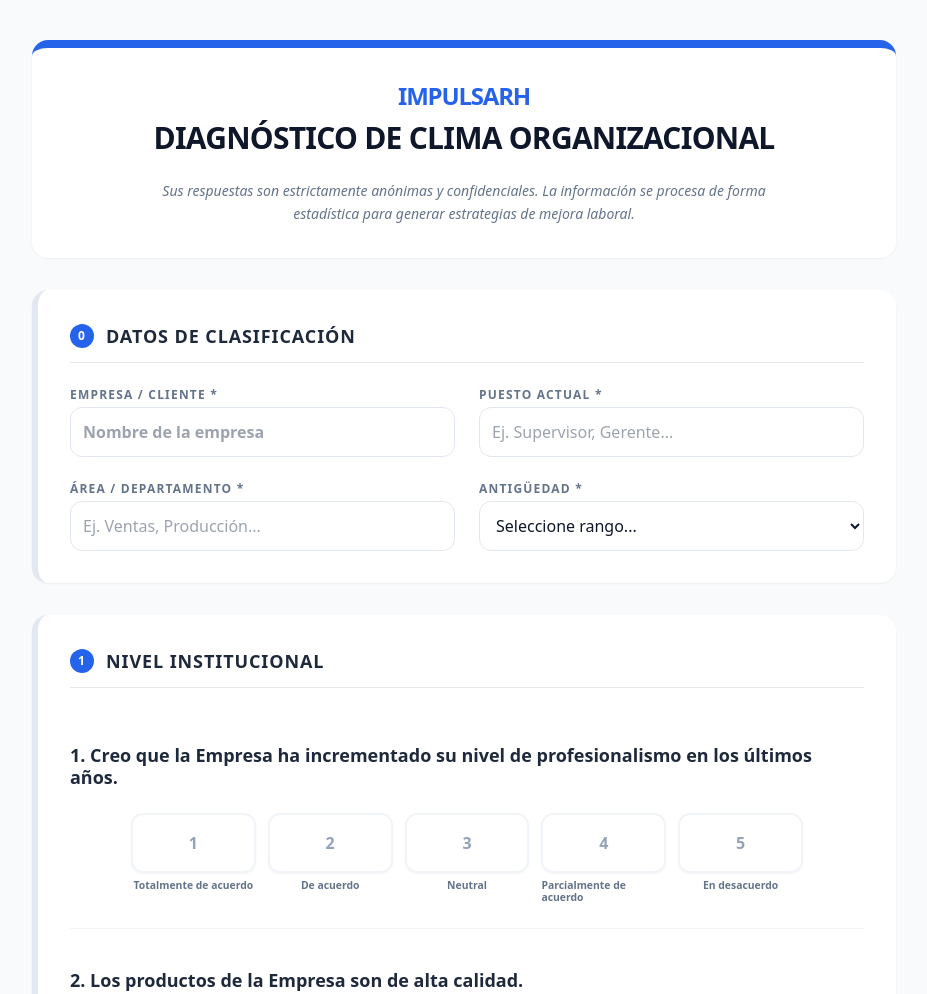
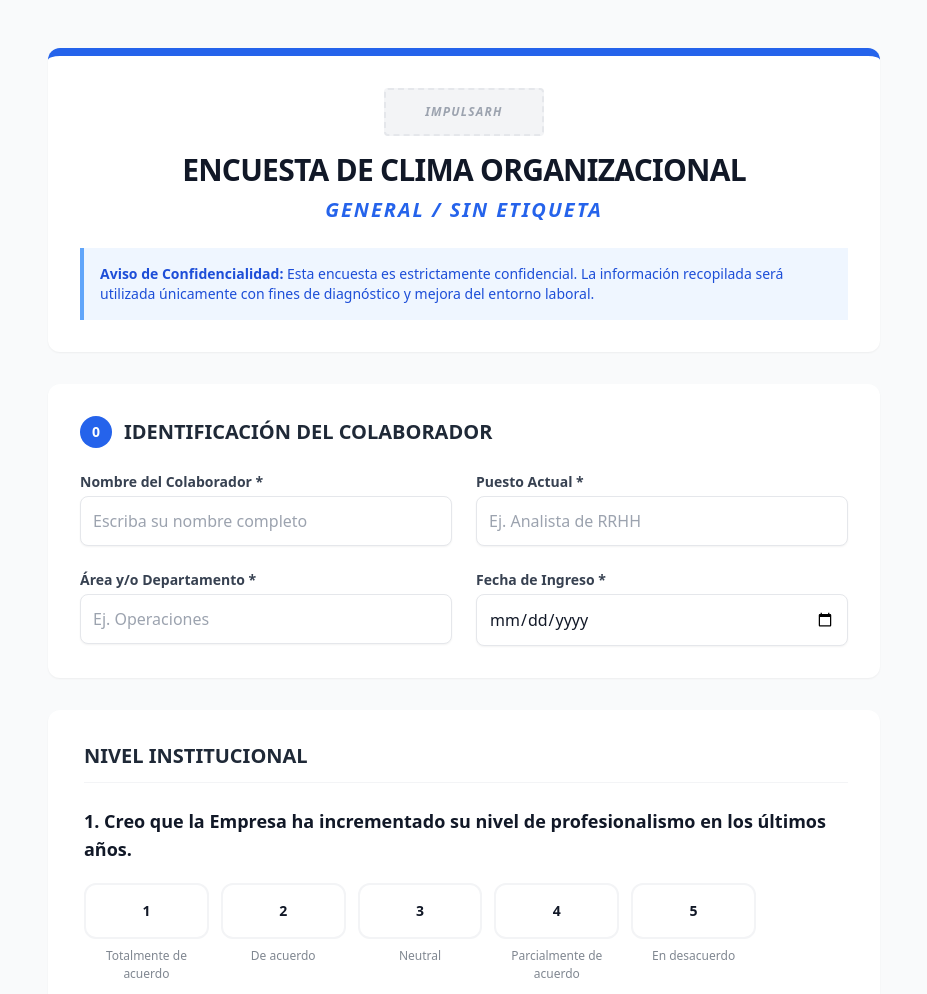
Before and after one commit to jhdez010678-dot/clima-organizacional-impulsarh, a plain HTML site: page index.html in a window 1280 px wide. Shown: the top 994 px of the page, without its empty margins (176-1103 px from the left). Drawn offline with nearby package versions, Linux system fonts and the light colour scheme.

Commit message:
Update index.html

```diff
--- a/index.html
+++ b/index.html
@@ -3,150 +3,148 @@
 <head>
     <meta charset="UTF-8">
     <meta name="viewport" content="width=device-width, initial-scale=1.0">
-    <title>Diagnóstico de Clima Organizacional - IMPULSARH</title>
+    <title>Encuesta de Clima Organizacional - IMPULSARH</title>
     <script src="https://cdn.tailwindcss.com"></script>
     <style>
-        .likert-option:checked + label { background-color: #2563eb; color: white; border-color: #2563eb; transform: scale(1.02); }
-        .section-card { border-left: 6px solid #e2e8f0; transition: all 0.3s ease; }
-        .section-card:hover { border-left-color: #2563eb; box-shadow: 0 10px 15px -3px rgba(0, 0, 0, 0.1); }
-        .likert-label { font-size: 0.65rem; text-align: center; margin-top: 0.4rem; font-weight: 600; color: #64748b; line-height: 1.2; }
-        @media (max-width: 640px) { .likert-label { display: none; } }
-        .question-row { border-bottom: 1px solid #f1f5f9; padding: 1.5rem 0; }
-        .question-row:last-child { border-bottom: none; }
+        .likert-label { font-size: 0.75rem; text-align: center; margin-top: 0.5rem; color: #4b5563; }
+        input[type="radio"]:checked + label { background-color: #2563eb; color: white; border-color: #2563eb; }
+        .section-card { transition: all 0.3s ease; border-left: 4px solid transparent; }
+        .section-card:hover { border-left-color: #2563eb; }
     </style>
 </head>
-<body class="bg-slate-50 font-sans text-slate-900 selection:bg-blue-100">
+<body class="bg-gray-50 font-sans text-gray-900">
 
-    <div class="max-w-4xl mx-auto py-10 px-4">
-        <!-- Encabezado IMPULSARH -->
-        <header id="mainHeader" class="bg-white rounded-2xl shadow-sm p-8 mb-8 text-center border-t-8 border-blue-600">
-            <div class="text-blue-600 font-black text-2xl mb-2 tracking-tighter uppercase text-center">IMPULSARH</div>
-            <h1 class="text-2xl sm:text-3xl font-extrabold text-slate-900 mb-4 uppercase tracking-tight text-center">Diagnóstico de Clima Organizacional</h1>
+    <div class="max-w-4xl mx-auto py-12 px-4 sm:px-6 lg:px-8">
 
-            <!-- Banner de Empresa (Detección Automática) -->
-            <div id="statusBanner" class="hidden inline-flex items-center bg-blue-50 text-blue-700 px-5 py-2 rounded-full border border-blue-100 font-bold uppercase text-sm tracking-widest mx-auto">
-                <span class="mr-2 opacity-60 italic text-xs">Evaluando para:</span>
-                <span id="detectedName"></span>
+        <!-- Cabecera -->
+        <div id="headerSection" class="bg-white rounded-xl shadow-sm p-8 mb-8 text-center border-t-8 border-blue-600">
+            <div class="flex justify-center mb-4">
+                <div class="h-12 w-40 bg-gray-100 flex items-center justify-center rounded text-gray-400 italic font-bold border-2 border-dashed border-gray-200 uppercase text-xs tracking-widest">
+                    IMPULSARH
+                </div>
             </div>
+            <h1 class="text-3xl font-extrabold text-gray-900 mb-2 uppercase tracking-tight text-center">Encuesta de Clima Organizacional</h1>
 
-            <p class="mt-6 text-slate-500 text-sm italic leading-relaxed max-w-2xl mx-auto text-center">
-                Sus respuestas son estrictamente anónimas y confidenciales. La información se procesa de forma estadística para generar estrategias de mejora laboral.
-            </p>
-        </header>
+            <!-- INDICADOR DE EMPRESA -->
+            <p id="displayEmpresa" class="text-blue-600 font-bold mb-6 text-xl uppercase tracking-widest italic text-center text-left">Cargando empresa...</p>
 
-        <form id="surveyForm" class="space-y-8 pb-20">
-            <!-- SECCIÓN 0: IDENTIFICACIÓN -->
-            <div class="bg-white rounded-2xl shadow-sm p-8 section-card">
-                <h2 class="text-lg font-bold mb-6 text-slate-800 border-b pb-3 uppercase tracking-wider flex items-center text-left">
-                    <span class="bg-blue-600 text-white rounded-full h-6 w-6 flex items-center justify-center mr-3 text-xs font-bold">0</span>
-                    Datos de Clasificación
+            <div class="bg-blue-50 border-l-4 border-blue-400 p-4 text-left">
+                <p class="text-sm text-blue-700">
+                    <strong>Aviso de Confidencialidad:</strong> Esta encuesta es estrictamente confidencial. La información recopilada será utilizada únicamente con fines de diagnóstico y mejora del entorno laboral.
+                </p>
+            </div>
+        </div>
+
+        <form id="surveyForm" class="space-y-8">
+            <!-- CAMPO OCULTO: Nombre de la empresa -->
+            <input type="hidden" name="empresa_cliente" id="empresa_cliente" value="No identificada">
+
+            <!-- Sección de Datos de Identificación -->
+            <div class="bg-white rounded-xl shadow-sm p-8">
+                <h2 class="text-xl font-bold mb-6 flex items-center text-gray-800 uppercase text-left">
+                    <span class="bg-blue-600 text-white rounded-full h-8 w-8 flex items-center justify-center mr-3 text-sm font-bold text-left">0</span>
+                    Identificación del Colaborador
                 </h2>
                 <div class="grid grid-cols-1 md:grid-cols-2 gap-6">
-                    <div id="manualCompanyGroup">
-                        <label class="block text-xs font-bold text-slate-500 mb-1 uppercase tracking-widest text-left">Empresa / Cliente *</label>
-                        <input type="text" id="empresa_cliente" name="empresa_cliente" required placeholder="Nombre de la empresa"
-                               class="w-full border-slate-200 rounded-xl p-3 focus:ring-2 focus:ring-blue-500 outline-none border transition-all font-bold bg-white text-left">
+                    <!-- NUEVO CAMPO: Nombre del Colaborador -->
+                    <div>
+                        <label class="block text-sm font-semibold text-gray-700 mb-1 text-left">Nombre del Colaborador *</label>
+                        <input type="text" name="nombre" required placeholder="Escriba su nombre completo" class="w-full border-gray-200 rounded-lg shadow-sm focus:ring-2 focus:ring-blue-500 border p-3 text-left">
                     </div>
                     <div>
-                        <label class="block text-xs font-bold text-slate-500 mb-1 uppercase tracking-widest text-left">Puesto Actual *</label>
-                        <input type="text" name="puesto" required placeholder="Ej. Supervisor, Gerente..."
-                               class="w-full border-slate-200 rounded-xl p-3 focus:ring-2 focus:ring-blue-500 outline-none border transition-all text-left">
+                        <label class="block text-sm font-semibold text-gray-700 mb-1 text-left">Puesto Actual *</label>
+                        <input type="text" name="puesto" required placeholder="Ej. Analista de RRHH" class="w-full border-gray-200 rounded-lg shadow-sm focus:ring-2 focus:ring-blue-500 border p-3 text-left">
                     </div>
                     <div>
-                        <label class="block text-xs font-bold text-slate-500 mb-1 uppercase tracking-widest text-left">Área / Departamento *</label>
-                        <input type="text" name="area" required placeholder="Ej. Ventas, Producción..."
-                               class="w-full border-slate-200 rounded-xl p-3 focus:ring-2 focus:ring-blue-500 outline-none border transition-all text-left">
+                        <label class="block text-sm font-semibold text-gray-700 mb-1 text-left">Área y/o Departamento *</label>
+                        <input type="text" name="area" required placeholder="Ej. Operaciones" class="w-full border-gray-200 rounded-lg shadow-sm focus:ring-2 focus:ring-blue-500 border p-3 text-left">
                     </div>
                     <div>
-                        <label class="block text-xs font-bold text-slate-500 mb-1 uppercase tracking-widest text-left">Antigüedad *</label>
-                        <select name="antiguedad" required class="w-full border-slate-200 rounded-xl p-3 focus:ring-2 focus:ring-blue-500 outline-none border transition-all bg-white text-left">
-                            <option value="">Seleccione rango...</option>
-                            <option value="Menos de 1 año">Menos de 1 año</option>
-                            <option value="1 a 3 años">1 a 3 años</option>
-                            <option value="3 a 5 años">3 a 5 años</option>
-                            <option value="Más de 5 años">Más de 5 años</option>
-                        </select>
+                        <label class="block text-sm font-semibold text-gray-700 mb-1 text-left">Fecha de Ingreso *</label>
+                        <input type="date" name="fecha_ingreso" required class="w-full border-gray-200 rounded-lg shadow-sm focus:ring-2 focus:ring-blue-500 border p-3 text-left">
                     </div>
                 </div>
             </div>
 
             <div id="questionsContainer" class="space-y-8"></div>
 
-            <button type="submit" id="submitBtn" class="w-full bg-blue-600 hover:bg-blue-700 text-white font-black py-6 rounded-2xl shadow-xl shadow-blue-100 text-xl transition-all transform active:scale-[0.98] uppercase tracking-widest">
-                Finalizar y Enviar Evaluación
-            </button>
+            <div class="pt-6 pb-20">
+                <button type="submit" id="submitBtn" class="w-full bg-blue-600 hover:bg-blue-700 text-white font-bold py-5 px-8 rounded-2xl shadow-xl transition-all flex items-center justify-center text-lg">
+                    <span>Enviar mis respuestas</span>
+                </button>
+            </div>
         </form>
 
-        <div id="successScreen" class="hidden bg-white rounded-3xl shadow-2xl p-16 text-center border-t-8 border-green-500 my-12 animate-pulse">
-            <h2 class="text-4xl font-black text-slate-900 mb-4 uppercase tracking-tighter">¡Envío Exitoso!</h2>
-            <p class="text-slate-600 text-lg">Agradecemos su participación y honestidad.</p>
-            <p class="mt-10 text-xs text-slate-300 font-bold uppercase tracking-widest">SISTEMA DE CONSULTORÍA IMPULSARH</p>
+        <!-- Mensaje de Éxito -->
+        <div id="successMessage" class="hidden bg-white rounded-2xl shadow-2xl p-12 text-center border-t-8 border-green-500 max-w-2xl mx-auto my-12">
+            <h2 class="text-4xl font-black text-gray-900 mb-6 uppercase text-center">¡GRACIAS POR TU TIEMPO!</h2>
+            <p class="text-gray-600 text-xl text-center">Tus respuestas han sido recibidas y procesadas con total confidencialidad.</p>
+            <p class="mt-8 text-sm text-gray-400 italic text-center">IMPULSARH - Consultoría</p>
         </div>
     </div>
 
     <script>
-        // JORGE: Reemplaza esta URL con la que te dio Google al "Implementar"
+        // --- CONFIGURACIÓN DE URL ---
+        // Recuerda pegar aquí tu URL de Google Apps Script que termina en /exec
         const SCRIPT_URL = 'https://script.google.com/macros/s/AKfycbxEK1exiT2ahhftBq2awLAD4siKff6J-hWFYflirX7NS-ZQIwhKj2tW8RxKkXVvLv2HPw/exec';
 
-        const params = new URLSearchParams(window.location.search);
-        const empresaUrl = params.get('empresa');
+        // --- LÓGICA PARA DETECTAR LA EMPRESA DESDE EL LINK ---
+        const urlParams = new URLSearchParams(window.location.search);
+        const empresaDetectada = urlParams.get('empresa') || 'General / Sin Etiqueta';
 
-        if (empresaUrl) {
-            const nombreLimpio = decodeURIComponent(empresaUrl).toUpperCase();
-            document.getElementById('empresa_cliente').value = nombreLimpio;
-            document.getElementById('manualCompanyGroup').classList.add('hidden');
-            document.getElementById('detectedName').innerText = nombreLimpio;
-            document.getElementById('statusBanner').classList.remove('hidden');
-        }
+        document.getElementById('empresa_cliente').value = empresaDetectada;
+        document.getElementById('displayEmpresa').innerText = empresaDetectada;
 
         const sections = [
             { title: "Nivel Institucional", questions: ["Creo que la Empresa ha incrementado su nivel de profesionalismo en los últimos años.", "Los productos de la Empresa son de alta calidad.", "Me gusta la imagen de la Empresa.", "La Empresa se encuentra en un proceso claro de mejora continua.", "Pienso que esta Empresa en un buen lugar para trabajar."] },
-            { title: "Comfort y Seguridad", questions: ["Mi lugar de trabajo es funcional, limpio y adecuado para trabajar.", "Las herramientas y materiales a mi alcance me permiten realizar mi trabajo de la mejor manera.", "El horario de trabajo me parece justo.", "Cuento con la protección adecuada para desempeñar mis tareas sin riesgo.", "Existen procesos claros y ordenados de evacuación y protección en caso de cualquier contingencia."] },
+            { title: "Confort y Seguridad", questions: ["Mi lugar de trabajo es funcional, limpio y adecuado para trabajar.", "Las herramientas y materiales a mi alcance me permiten realizar mi trabajo de la mejor manera.", "El horario de trabajo me parece justo.", "Cuento con la protección adecuada para desempeñar mis tareas sin riesgo.", "Existen procesos claros y ordenados de evacuación y protección en caso de cualquier contingencia."] },
             { title: "Compromiso", questions: ["Conozco y entrego los resultados que se esperan de mí.", "Busco continuamente como mejorar las cosas.", "Estoy consciente de mis oportunidades de mejora.", "Valoro mi puesto de trabajo y pienso permanecer por un tiempo razonable.", "Llevo a cabo mi trabajo con esfuerzo y calidad.", "Me siento alentado por mis jefes y superiores.", "Conozco el valor de mi aportación a la Empresa."] },
-            { title: "Desarrollo Profesional", questions: ["Estoy enterado perfectamente de cuáles son mis funciones y responsabilidades.", "Conozco bien cuáles son las decisiones que puedo tomar y lo puedo hacer libremente.", "Cuento con objetivos definidos.", "He acordado mi plan de carrera con mi líder.", "Existen oportunidades de desarrollo en la Empresa.", "Si sobrepaso mis objetivos, tengo altas posibilidades de ser promovido a una posición mejor.", "Mi desempeño es evaluado con objetividad y justicia.", "He recibido coaching o consejos para mejorar mi desempeño.", "He aprendido mucho en esta Empresa.", "Me siento con la experiencia adecuada para mi trabajo.", "La Empresa tiene un plan de capacitación adecuado.", "Para mí ha llegado el momento de buscar trabajo en otra Empresa."] },
-            { title: "Cultura Relacional", questions: ["La Empresa se preocupa de que todos sean respetados.", "El ambiente de trabajo es agradable.", "La relación con mis compañeros favorece mi aprendizaje.", "Me llevo bien con la mayoría de mis compañeros.", "La Empresa está claramente en contra del acoso laboral.", "Hay orden y seguimiento de las políticas.", "Es fácil gestionar asuntos con otros departamentos.", "Se respetan los procesos en tiempo y forma.", "La mayoría de la gente demuestra ser congruente y responsable.", "Hombres y mujeres tienen las mismas oportunidades en la Empresa."] },
-            { title: "Calidad de Liderazgo", questions: ["Mi líder tiene un perfil adecuado.", "Recibo retroalimentación útil de mi líder.", "Mi líder trabaja para mejorar las cosas.", "Mi líder me escucha atentamente.", "Las exigencias de mi líder son razonables.", "Mi líder me trata con respeto.", "Mi líder me evalúa con justicia.", "Mi líder tiene una imagen confiable.", "Mi líder logra formar equipos efectivos."] },
-            { title: "Reconocimiento", questions: ["Me han reconocido cuando logro una contribución importante.", "Mi sueldo y prestaciones son justos.", "Existen posibilidades reales de ser promovido.", "Existen posiciones con sueldos atractivos en la Empresa."] },
-            { title: "Comunicación", questions: ["Conozco la organización de la Empresa.", "Existe apertura para escuchar opiniones.", "Las políticas son claras y accesibles.", "Es fácil solicitar información.", "Existe un medio oficial de comunicación.", "La comunicación fluye bien entre áreas."] }
+            { title: "Desarrollo Profesional y Certeza Laboral", questions: ["Estoy enterado perfectamente de cuáles son mis funciones y responsabilidades.", "Conozco bien cuáles son las decisiones que puedo tomar y lo puedo hacer libremente.", "Cuento con objetivos definidos.", "He acordado mi plan de carrera con mi líder.", "Existen oportunidades de desarrollo en la Empresa.", "Si sobrepaso mis objetivos, tengo altas posibilidades de ser promovido a una posición mejor.", "Mi desempeño es evaluado con objetividad y justicia.", "He recibido coaching o consejos para mejorar mi desempeño.", "He aprendido mucho en esta Empresa.", "Me siento con la experiencia y conocimientos adecuados para desempeñar mi trabajo.", "La Empresa tiene un plan de capacitación adecuado.", "Para mí ha llegado el momento de buscar trabajo en otra Empresa."] },
+            { title: "Cultura Relacional", questions: ["La Empresa se preocupa de que todos sean respetados y tratados en forma adecuada.", "El ambiente de trabajo es agradable.", "La relación que tengo con mis compañeros favorece mi aprendizaje.", "Me llevo bien con la mayoría de mis compañeros.", "La Empresa está claramente en contra del acoso laboral y efectúa acciones para erradicarlo.", "Hay orden y seguimiento de las políticas y procesos.", "Es fácil gestionar cualquier asunto con los demás departamentos de la Empresa.", "Se respetan los procesos en tiempo y forma.", "La mayoría de la gente demuestra ser congruente y responsable con sus resultados.", "Los hombres y las mujeres tienen las mismas oportunidades en la Empresa."] },
+            { title: "Calidad de Liderazgo", questions: ["Mi líder tiene un perfil adecuado para la posición que desempeña.", "Recibo retroalimentación útil de mi líder.", "Mi líder trabaja para mejorar las cosas.", "Mi líder me escucha atentamente.", "Las exigencias de mi líder son razonables.", "Mi líder me trata con amabilidad y respeto.", "Mi líder me evalúa con justicia.", "Mi líder tiene una imagen creíble y confiable.", "Mi líder logra formar equipos efectivos de trabajo."] },
+            { title: "Reconocimiento y Compensación", questions: ["Me han reconocido cuando logro una contribución importante.", "Mi sueldo y prestaciones son justos para el tipo de trabajo que desempeño.", "Existen posibilidades reales de ser promovido.", "Existen posiciones con sueldos muy atractivos en la Empresa."] },
+            { title: "Comunicación", questions: ["Conozco la organización de la Empresa.", "Existe apertura para escuchar las opiniones de los empleados.", "Las políticas y procesos son claros y accesibles para consulta.", "Es fácil solicitar y recibir información en la Empresa.", "Existe un medio o plataforma oficial de comunicación dentro de la Empresa."] }
         ];
 
-        const optionsLabels = ["Totalmente de acuerdo", "De acuerdo", "Neutral", "Parcialmente de acuerdo", "En desacuerdo"];
+        const options = ["Totalmente de acuerdo", "De acuerdo", "Neutral", "Parcialmente de acuerdo", "En desacuerdo"];
         const container = document.getElementById('questionsContainer');
-        let qIndex = 1;
+        let questionIndex = 1;
 
-        sections.forEach((section, sIdx) => {
-            const card = document.createElement('div');
-            card.className = "bg-white rounded-2xl shadow-sm p-8 section-card text-left";
-            card.innerHTML = `<h2 class="text-lg font-bold mb-8 text-slate-800 border-b pb-3 uppercase tracking-wider flex items-center text-left"><span class="bg-blue-600 text-white rounded-full h-6 w-6 flex items-center justify-center mr-3 text-xs font-bold">${sIdx + 1}</span>${section.title}</h2><div class="space-y-4">` +
-            section.questions.map(q => {
-                const id = `q${qIndex++}`;
-                return `<div class="question-row"><p class="font-bold text-slate-800 mb-6 text-lg leading-tight text-left">${qIndex-1}. ${q}</p><div class="grid grid-cols-5 gap-3 max-w-2xl mx-auto">` +
-                optionsLabels.map((opt, i) => `
-                    <div class="flex flex-col items-center">
-                        <input type="radio" id="${id}_${i}" name="${id}" value="${opt}" required class="hidden likert-option">
-                        <label for="${id}_${i}" class="w-full py-4 border-2 border-slate-100 rounded-xl text-center cursor-pointer font-black text-slate-400 transition-all hover:border-blue-200 shadow-sm">${i+1}</label>
-                        <span class="likert-label text-left">${opt}</span>
-                    </div>`).join('') + `</div></div>`;
+        sections.forEach((section) => {
+            const sectionDiv = document.createElement('div');
+            sectionDiv.className = "bg-white rounded-xl shadow-sm p-8 section-card border-l-4 border-transparent text-left";
+            sectionDiv.innerHTML = `<h2 class="text-xl font-bold mb-6 text-gray-800 uppercase border-b border-gray-100 pb-3 text-left">${section.title}</h2><div class="space-y-12">` +
+            section.questions.map((q) => {
+                const currentId = `q${questionIndex++}`;
+                return `<div class="question-block"><p class="text-gray-900 font-semibold mb-5 text-lg text-left">${questionIndex-1}. ${q}</p><div class="grid grid-cols-5 gap-3 max-w-2xl">` +
+                options.map((opt, oIdx) => `<div class="flex flex-col items-center"><input type="radio" id="${currentId}_${oIdx}" name="${currentId}" value="${opt}" required class="hidden peer"><label for="${currentId}_${oIdx}" class="w-full py-4 border-2 border-gray-100 rounded-xl text-center cursor-pointer peer-checked:bg-blue-600 peer-checked:text-white transition-all text-sm font-bold">${oIdx + 1}</label><span class="likert-label hidden sm:block font-medium opacity-70 text-center">${opt}</span></div>`).join('') +
+                `</div></div>`;
             }).join('') + `</div>`;
-            container.appendChild(card);
+            container.appendChild(sectionDiv);
         });
 
-        document.getElementById('surveyForm').onsubmit = async (e) => {
+        document.getElementById('surveyForm').addEventListener('submit', async function(e) {
             e.preventDefault();
             const btn = document.getElementById('submitBtn');
-            btn.disabled = true; btn.innerText = 'Enviando...';
-            const payload = Object.fromEntries(new FormData(e.target));
+            btn.disabled = true;
+            btn.innerHTML = '<span>Enviando información...</span>';
+
+            const formData = new FormData(this);
+            const results = Object.fromEntries(formData);
+
             try {
-                await fetch(SCRIPT_URL, { method: 'POST', mode: 'no-cors', body: JSON.stringify(payload) });
+                // Envío de datos al Google Script
+                await fetch(SCRIPT_URL, { method: 'POST', mode: 'no-cors', body: JSON.stringify(results) });
+                document.getElementById('headerSection').classList.add('hidden');
                 document.getElementById('surveyForm').classList.add('hidden');
-                document.getElementById('mainHeader').classList.add('hidden');
-                document.getElementById('successScreen').classList.remove('hidden');
+                document.getElementById('successMessage').classList.remove('hidden');
                 window.scrollTo({ top: 0, behavior: 'smooth' });
             } catch (err) {
-                alert("Error de conexión. Intente de nuevo.");
-                btn.disabled = false; btn.innerText = 'Enviar Evaluación';
+                alert('Error al enviar. Revisa tu internet e intenta de nuevo.');
+                btn.disabled = false;
+                btn.innerHTML = '<span>Enviar mis respuestas</span>';
             }
-        };
+        });
     </script>
 </body>
 </html>
```
